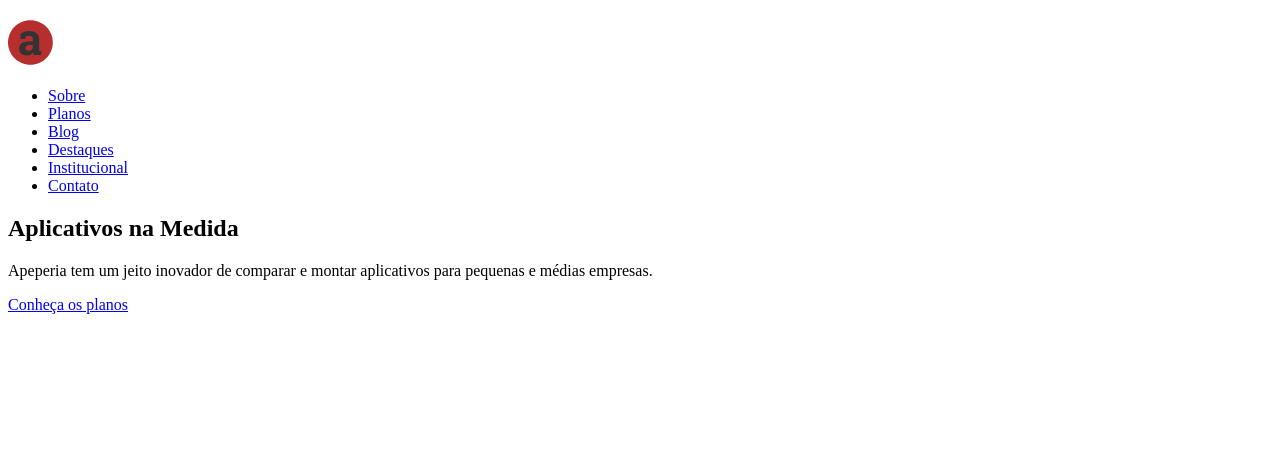
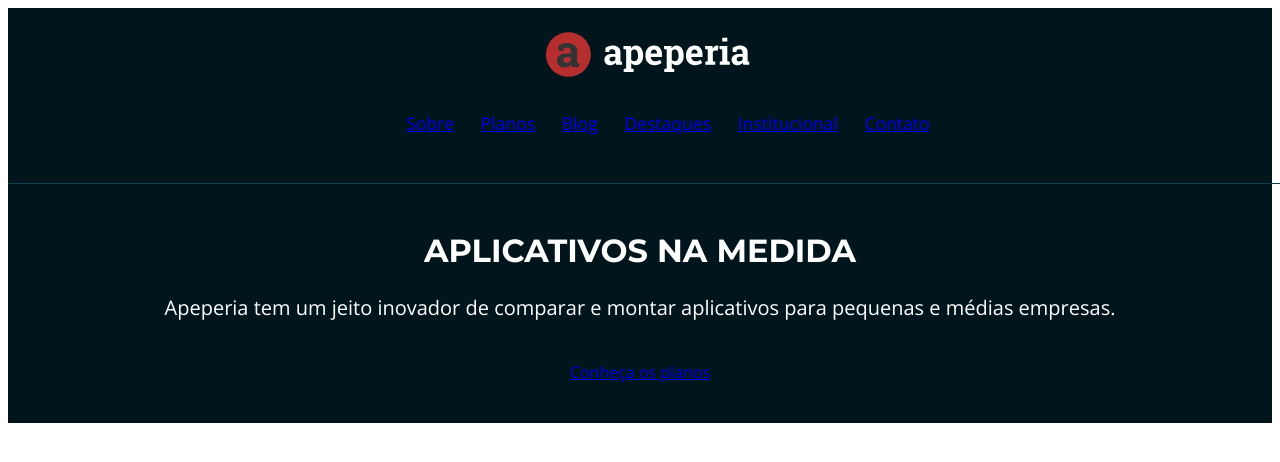
Before and after one commit to Brunollemos/projeto-apeperia, a plain HTML site: page index.html in a window 1280 px wide. Drawn offline with nearby package versions, Linux system fonts and the light colour scheme.

Commit message:
criando arquivo base.css, cabecalho.css, chamada.css e importando as fontes do google.

```diff
--- /dev/null
+++ b/css/base.css
@@ -0,0 +1,3 @@
+body {
+    font-family: 'Open Sans', sans-serif;
+}
--- /dev/null
+++ b/css/cabecalho.css
@@ -0,0 +1,36 @@
+.cabecalho {
+    color: #FFF;
+
+    width: 100%;
+
+    box-sizing: border-box;
+
+    display: flex;
+    flex-direction: column;
+    align-items: center;
+
+    padding-top: .75rem;
+    padding-bottom: .75rem;
+
+    border-bottom: 1px solid #103D4A;
+
+    position: absolute;
+}
+
+.cabecalho__logo {
+    margin-bottom: 1rem;
+}
+
+.cabecalho__navegacao {
+    text-align: center;
+}
+
+.cabecalho__link {
+    font-size: 1.1rem;
+
+    display: inline-block;
+
+    margin-right: .7rem;
+    margin-bottom: 1.25rem;
+    margin-left: .7rem;
+}
--- /dev/null
+++ b/css/chamada.css
@@ -0,0 +1,33 @@
+.chamada  {
+    display: flex;
+    flex-direction: column;
+    align-items: center;
+
+    color: #FFF;
+    text-align: center;
+
+    background-color: #00161C;
+
+    padding-top: 12.25rem;
+    padding-bottom: 2.5rem;
+}
+
+.chamada__titulo {
+    font-family: 'Montserrat', serif;
+    font-size: 2rem;
+    font-weight: 700;
+    text-transform: uppercase;
+
+    margin-bottom: 1.5rem;
+}
+
+.chamada__texto {
+    font-size: 1.25rem;
+    line-height: normal;
+
+    margin: 0 auto 2.5rem;
+}
+
+.chamada__botao {
+    width: 100%;
+}
--- a/index.html
+++ b/index.html
@@ -2,27 +2,33 @@
 <html>
     <head>
         <meta charset="UTF-8">
-        <title>Document</title>
+        <title>Home | Apeperia</title>
+        <link rel="preconnect" href="https://fonts.googleapis.com">
+        <link rel="preconnect" href="https://fonts.gstatic.com" crossorigin>
+        <link href="https://fonts.googleapis.com/css2?family=Montserrat:wght@300;400;700&family=Open+Sans:wght@300;400;700&display=swap" rel="stylesheet">
+        <link rel="stylesheet" href="css/base.css">
+        <link rel="stylesheet" href="css/cabecalho.css">
+        <link rel="stylesheet" href="css/chamada.css">
     </head>
     <body>
-        <header>
-            <img src="img/logo-apeperia.svg" alt="logo da Apeperia">
-            <nav>
+        <header class="cabecalho">
+            <img src="img/logo-apeperia.svg" alt="logo da Apeperia" class="cabecalho__logo">
+            <nav class="cabecalho__navegacao">
                 <ul>
-                    <li><a href="#">Sobre</a></li>
-                    <li><a href="#">Planos</a></li>
-                    <li><a href="#">Blog</a></li>
-                    <li><a href="#">Destaques</a></li>
-                    <li><a href="#">Institucional</a></li>
-                    <li><a href="#">Contato</a></li>
+                    <li class="cabecalho__link"><a href="#">Sobre</a></li>
+                    <li class="cabecalho__link"><a href="#">Planos</a></li>
+                    <li class="cabecalho__link"><a href="#">Blog</a></li>
+                    <li class="cabecalho__link"><a href="#">Destaques</a></li>
+                    <li class="cabecalho__link"><a href="#">Institucional</a></li>
+                    <li class="cabecalho__link"><a href="#">Contato</a></li>
                 </ul>
             </nav>
         </header>
         <main>
-            <section>
-                <h1>Aplicativos na Medida</h1>
-                <p>Apeperia tem um jeito inovador de comparar e montar aplicativos para pequenas e médias empresas.</p>
-                <a href="#">Conheça os planos</a>
+            <section class="chamada">
+                <h1 class="chamada__titulo">Aplicativos na Medida</h1>
+                <p class="chamada__texto">Apeperia tem um jeito inovador de comparar e montar aplicativos para pequenas e médias empresas.</p>
+                <a href="#" class="chamada__botao">Conheça os planos</a>
             </section>
         </main>
     </body>
```
